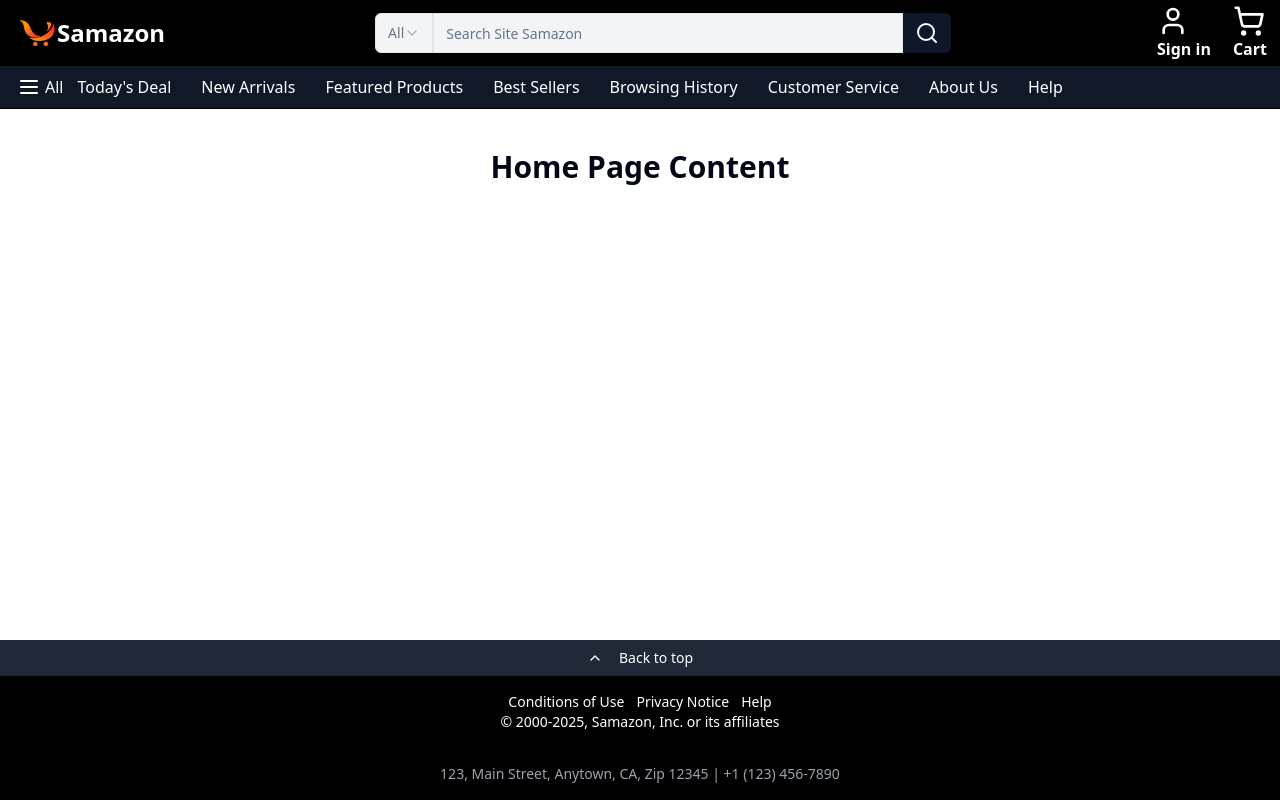
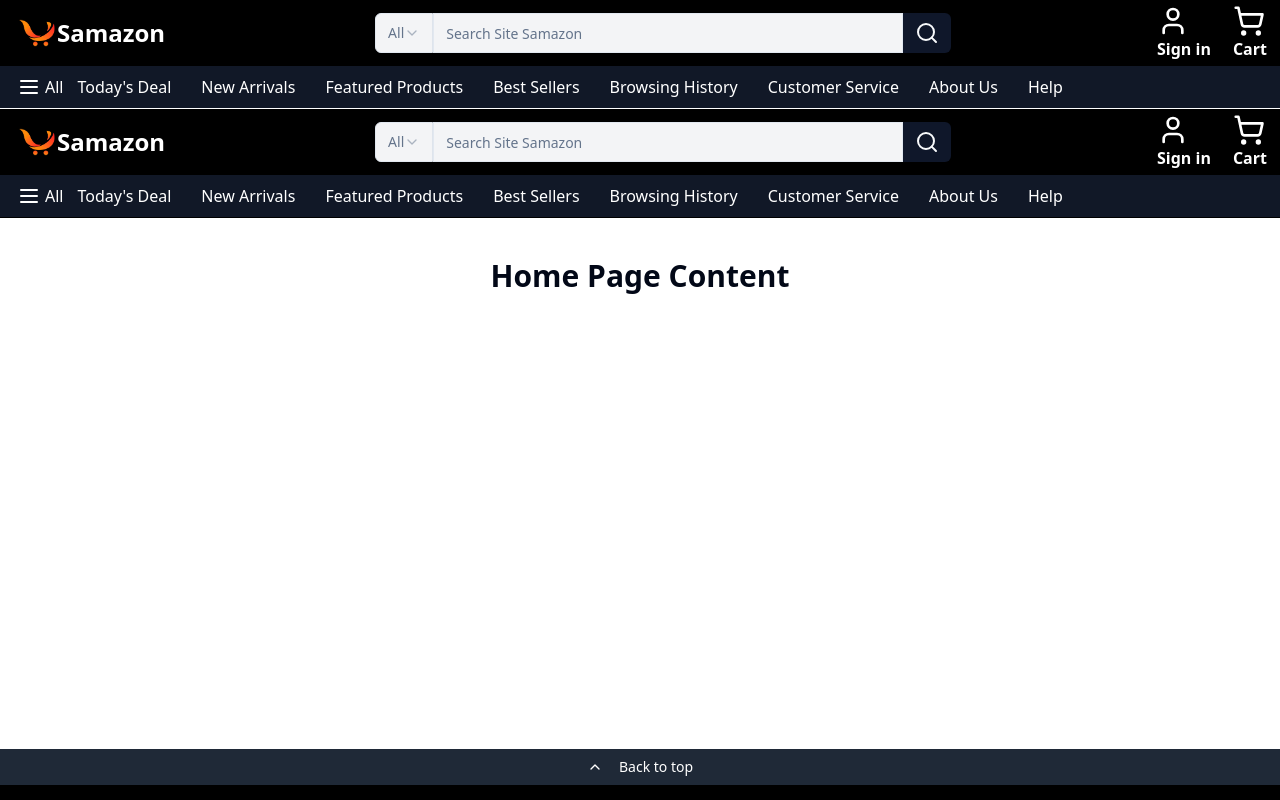
Before and after one commit to sani1426/Samazon, a Next.js app: page / in a window 1280 px wide. Shown: the top 800 px of the page. Built offline with nearby package versions, Linux system fonts and the light colour scheme.

Commit message:
update layout.tsx

```diff
--- a/app/layout.tsx
+++ b/app/layout.tsx
@@ -3,6 +3,8 @@ import type { Metadata } from 'next'
 import './globals.css'
 
 import { APP_DESCRIPTION, APP_NAME, APP_SLOGAN } from '@/lib/constants'
+import Footer from '@/components/shared/footer'
+import Header from '@/components/shared/header'
 
 export const metadata: Metadata = {
   title: {
@@ -19,7 +21,11 @@ export default function RootLayout({
 }>) {
   return (
     <html lang='en'>
-      <body>{children}</body>
+      <body>
+        <Header />
+        <main>{children}</main>
+        <Footer />
+        </body>
     </html>
   )
 }
```
